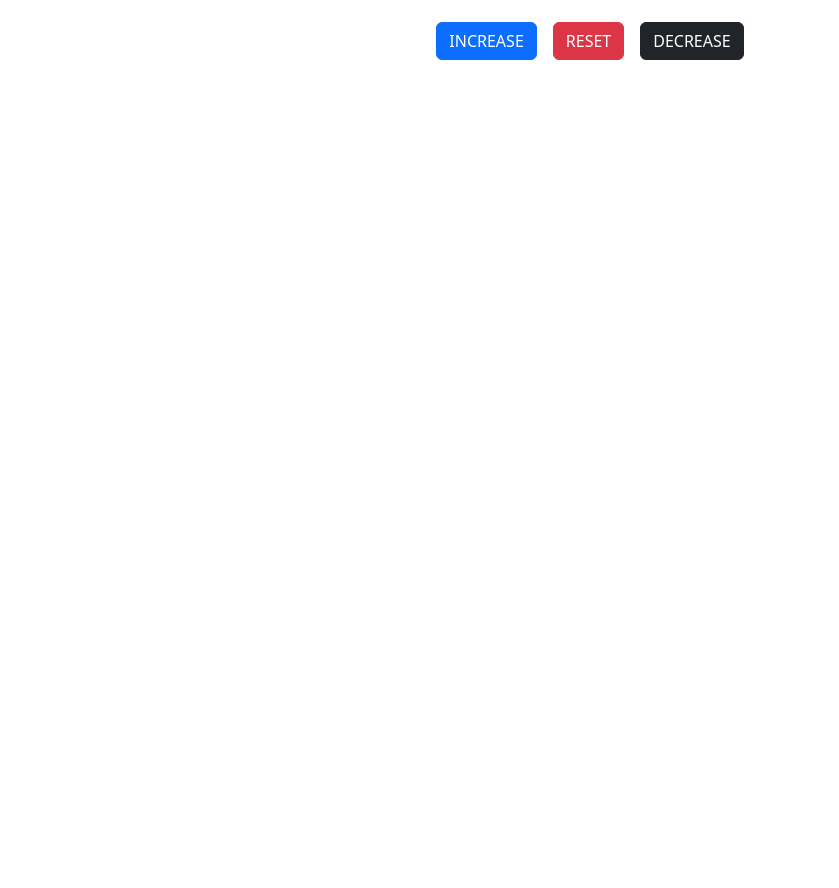
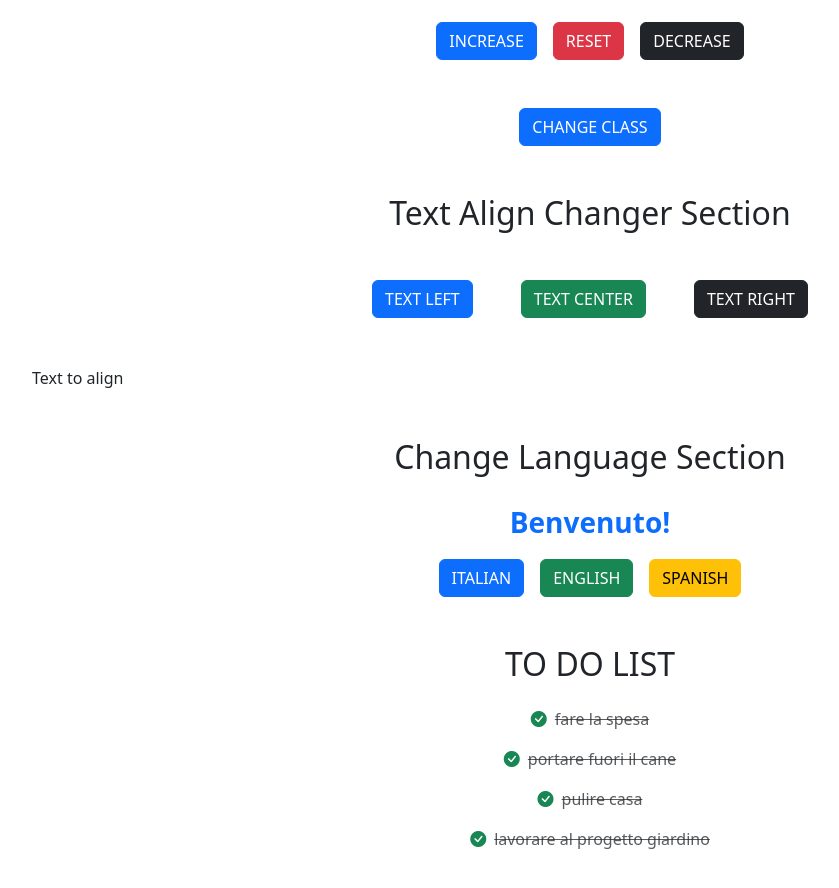
Before and after one commit to ManuelBava/react-binding, a React (Vite) app: page / in a window 1280 px wide. Shown: the part 196-1084 px from the top of the page, without its empty margins (50-889 px from the left). Before the commit the page ends 800 px from the top, so only its background shows below. Built offline with nearby package versions, Linux system fonts and the light colour scheme.

Commit message:
project finished

```diff
--- a/package.json
+++ b/package.json
@@ -11,6 +11,7 @@
   },
   "dependencies": {
     "bootstrap": "^5.3.8",
+    "bootstrap-icons": "^1.13.1",
     "react": "^19.2.8",
     "react-dom": "^19.2.8"
   },
--- a/src/components/layout/MainContent.jsx
+++ b/src/components/layout/MainContent.jsx
@@ -1,7 +1,17 @@
+import ActivityList from "../sections/ActivityList";
+import ChangeBtnStyleSection from "../sections/ChangeBtnStyleSection";
+import ChangeLanguageSection from "../sections/ChangeLanguageSection";
 import CounterSection from "../sections/CounterSection";
+import TextAlignChangerSection from "../sections/TextAlignChangerSection";
 
 export default function MainContent() {
     return (
-        <CounterSection />
+        <>
+            <CounterSection />
+            <ChangeBtnStyleSection />
+            <TextAlignChangerSection />
+            <ChangeLanguageSection />
+            <ActivityList />
+        </>
     )
 }
--- /dev/null
+++ b/src/components/sections/ActivityList.jsx
@@ -0,0 +1,37 @@
+import { useState } from "react";
+
+export default function ActivityList() {
+    const [toDoList, setToDoList] = useState([
+        { id: 1, text: 'fare la spesa', isDone: true },
+        { id: 2, text: 'portare fuori il cane', isDone: true },
+        { id: 3, text: 'pulire casa', isDone: true },
+        { id: 4, text: 'lavorare al progetto giardino', isDone: true }
+    ]);
+
+    function handleToDoList(id) {
+        setToDoList(prev => prev.map(item =>
+            item.id === id ? { ...item, isDone: !item.isDone } : item
+        ));
+    }
+
+    return (
+        <section className="container my-5 text-center">
+            <h2>TO DO LIST</h2>
+            <div className="my-4">
+                <ul className="d-flex flex-column gap-3 justify-content-center list-unstyled">
+                    {toDoList.map(item => (
+                        <li
+                            key={item.id}
+                            onClick={() => handleToDoList(item.id)}
+                            className={item.isDone ? "text-decoration-line-through text-muted" : ""}
+                            style={{ cursor: "pointer" }}
+                        >
+                            {item.isDone && <i className="bi bi-check-circle-fill text-success me-2"></i>}
+                            {item.text}
+                        </li>
+                    ))}
+                </ul>
+            </div>
+        </section>
+    );
+}
--- /dev/null
+++ b/src/components/sections/ChangeBtnStyleSection.jsx
@@ -0,0 +1,21 @@
+import { useState } from "react";
+
+export default function ChangeBtnStyleSection() {
+    // Crea un bottone che alterni la propria classe stilistica (es. da primary a success) ad ogni click
+    const [isPrimary, setIsPrimary] = useState(true);
+
+    const toggleStyle = () => {
+        setIsPrimary(prev => !prev);
+    };
+
+    return (
+        <section className="my-5 text-center">
+            <button
+                className={`btn btn-${isPrimary ? 'primary' : 'success'}`}
+                onClick={toggleStyle}
+            >
+                CHANGE CLASS
+            </button>
+        </section>
+    );
+}
--- /dev/null
+++ b/src/components/sections/ChangeLanguageSection.jsx
@@ -0,0 +1,23 @@
+import { useState } from "react";
+
+export default function ChangeLanguageSection() {
+
+    // Visualizza un messaggio di benvenuto che si aggiorni in tempo reale scegliendo tra diverse lingue tramite una serie di bottoni dedicati
+    const [welcome, setWelcome] = useState('Benvenuto!');
+
+    return (
+        <section className="container my-5 text-center">
+            <h2>Change Language Section</h2>
+            <div className="my-4">
+                <p className="fs-3 fw-bold my-3 text-primary">
+                    {welcome}
+                </p>
+                <div className="d-flex gap-3 justify-content-center">
+                    <button onClick={() => setWelcome('Benvenuto!')} className="btn btn-primary">ITALIAN</button>
+                    <button onClick={() => setWelcome('Welcome!')} className="btn btn-success">ENGLISH</button>
+                    <button onClick={() => setWelcome('Bienvenido!')} className="btn btn-warning">SPANISH</button>
+                </div>
+            </div>
+        </section>
+    );
+}
--- /dev/null
+++ b/src/components/sections/TextAlignChangerSection.jsx
@@ -0,0 +1,19 @@
+import { useState } from "react";
+
+export default function TextAlignChangerSection() {
+    // Creare un componente con tre pulsanti ed un paragrafo. Creare una variabile di stato reattiva per gestire l’allineamento del paragrafo. Per ogni pulsante, impostare l’evento onClick e impostare l’allineamento in base al pulsante cliccato
+
+    const [alignment, setAlignment] = useState("start");
+
+    return (
+        <section className="container text-center">
+            <h2>Text Align Changer Section</h2>
+            <div className="my-5 d-flex gap-5 justify-content-center">
+                <button onClick={() => setAlignment('start')} className="btn btn-primary">TEXT LEFT</button>
+                <button onClick={() => setAlignment('center')} className="btn btn-success">TEXT CENTER</button>
+                <button onClick={() => setAlignment('end')} className="btn btn-dark">TEXT RIGHT</button>
+            </div>
+            <p className={`text-${alignment}`}>Text to align</p>
+        </section>
+    );
+}
--- a/src/main.jsx
+++ b/src/main.jsx
@@ -1,6 +1,7 @@
 import { StrictMode } from 'react'
 import { createRoot } from 'react-dom/client'
 import 'bootstrap/dist/css/bootstrap.min.css';
+import 'bootstrap-icons/font/bootstrap-icons.css';
 import './index.css'
 import App from './App.jsx'
 
```
Also changed, not shown: 1 other file (tests, documents, lock files or other folders).
